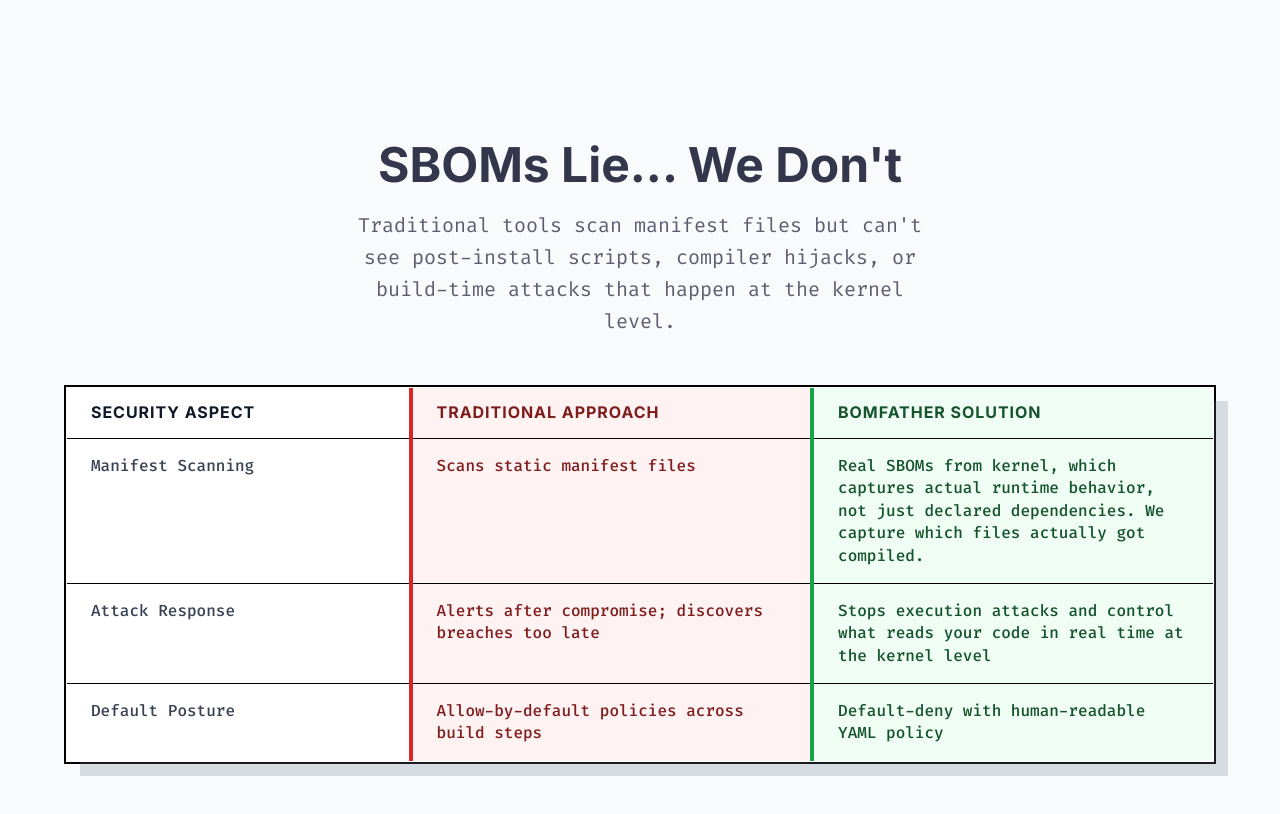
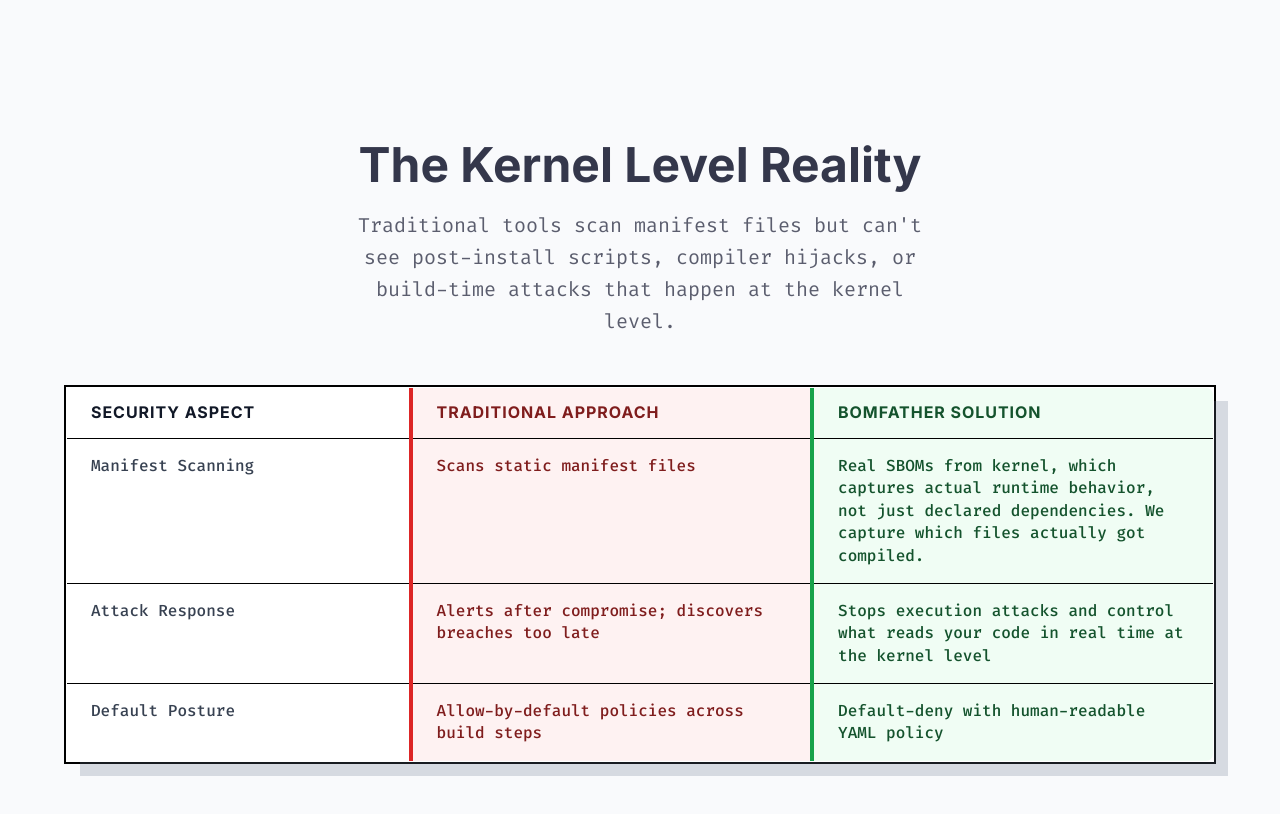
Before and after one commit to bomfather/bomfather-docs, an Astro site in the folder frontend/: page /protect-builds in a window 1280 px wide. Shown: the part 880-1694 px from the top of the page. Built offline with nearby package versions, Linux system fonts and the light colour scheme; Astro itself is replaced by a stand-in of ours.

Commit message:
Changed build protection header
Signed-off-by: nathannaveen <42319948+nathannaveen@users.noreply.github.com>

```diff
--- a/frontend/src/pages/protect-builds.astro
+++ b/frontend/src/pages/protect-builds.astro
@@ -19,7 +19,7 @@
   attackVectors: {
     title: "The SBOM Reality Check: Intent vs. Reality",
     build: {
-      header: "SBOMs Lie... We Don't",
+      header: "The Kernel Level Reality",
       headerDescription: "Traditional tools scan manifest files but can't see post-install scripts, compiler hijacks, or build-time attacks that happen at the kernel level.",
       traditional: {
         title: "Traditional SBOM (from manifests)",
```
